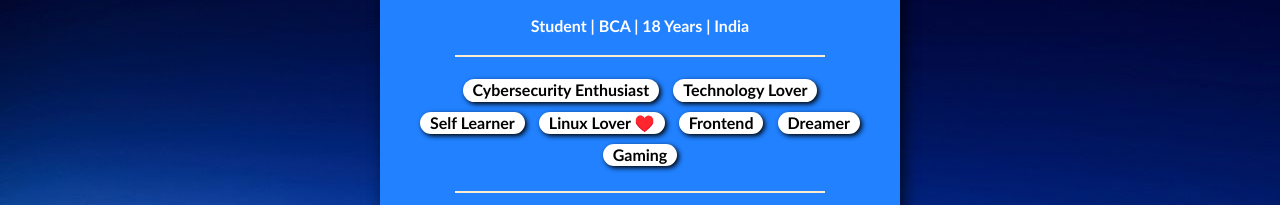
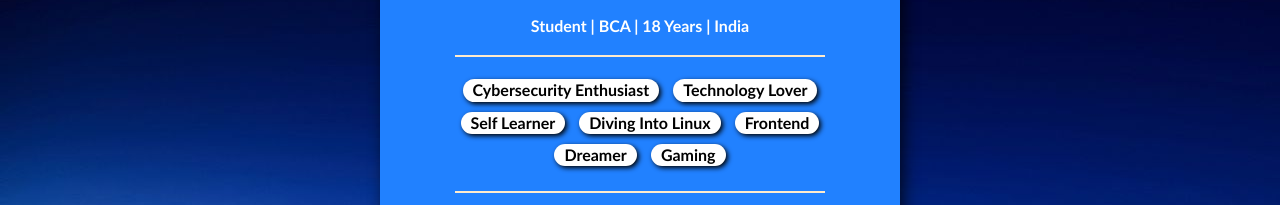
Before and after one commit to rahoolsingh/rahool.in, a plain HTML site: page index.html in a window 1280 px wide. Shown: the part 222-427 px from the top of the page. Drawn offline with Linux system fonts and the light colour scheme.

Commit message:
Update index.html

```diff
--- a/index.html
+++ b/index.html
@@ -22,7 +22,7 @@
                     <li>Cybersecurity Enthusiast</li>
                     <li>Technology Lover</li>
                     <li>Self Learner</li>
-                    <li>Linux Lover ♥️</li>
+                    <li>Diving Into Linux</li>
                     <li>Frontend</li>
                     <li>Dreamer</li>
                     <li>Gaming</li>
```
